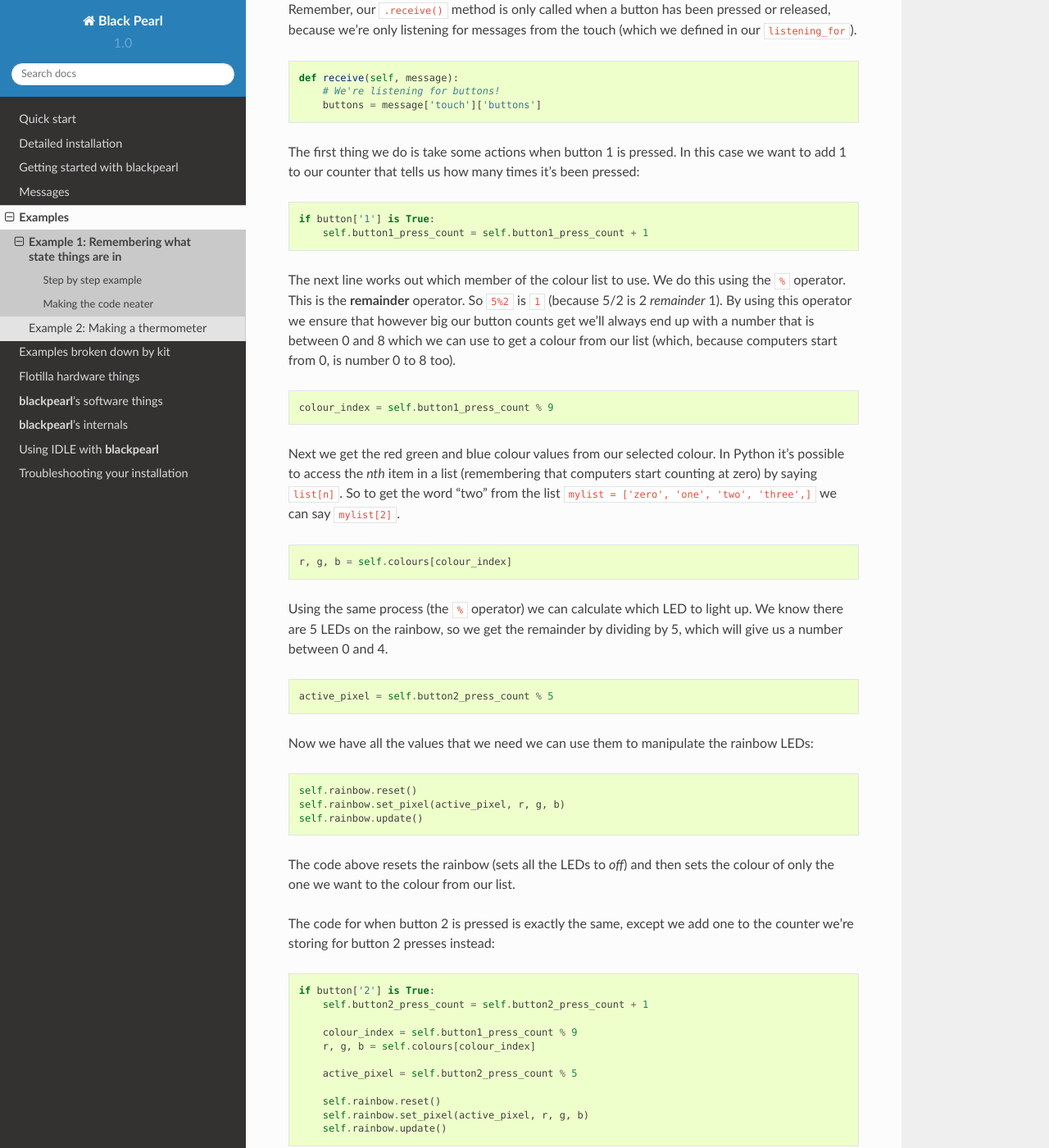
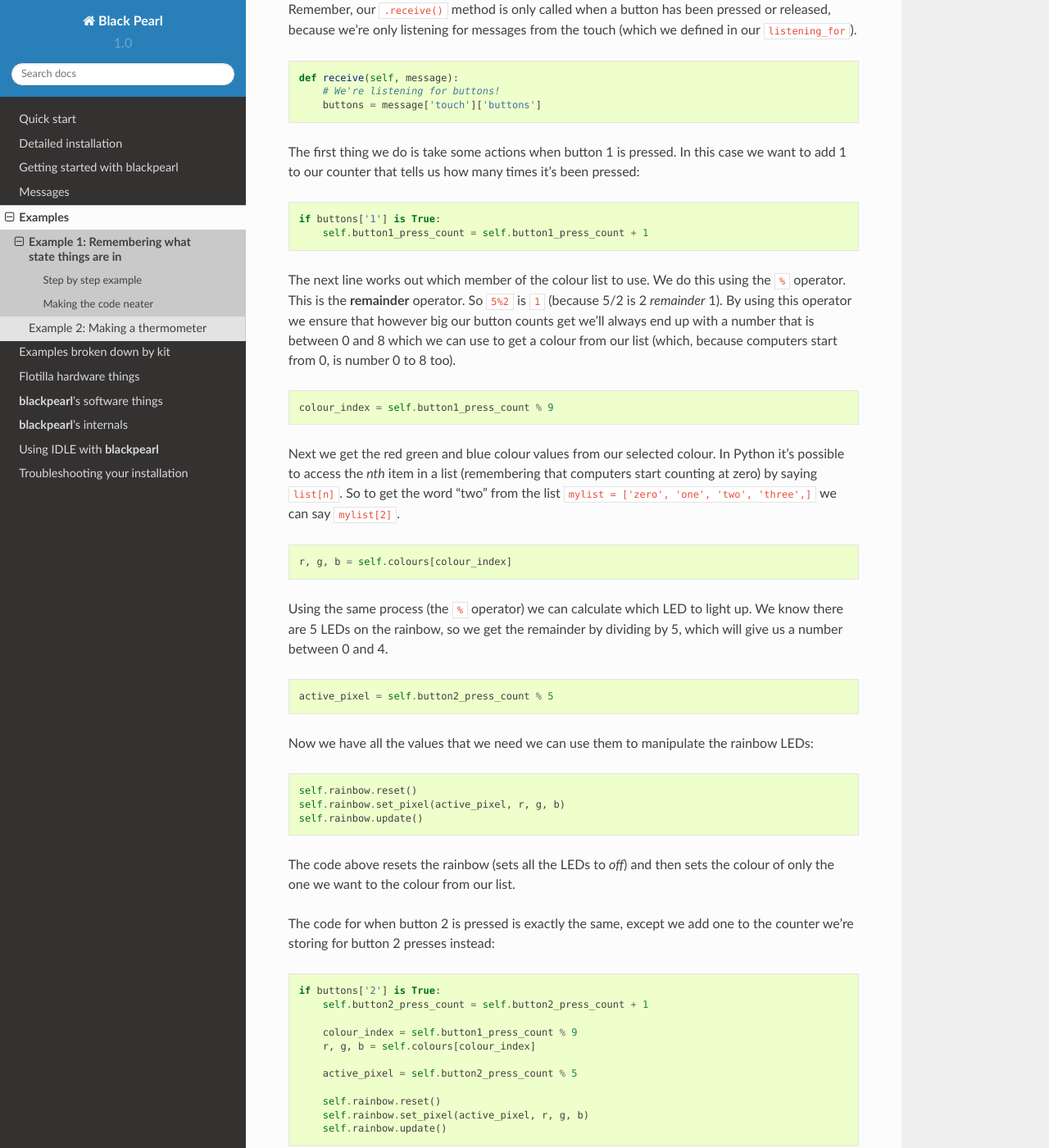
Before and after one commit to offmessage/blackpearl, a Sphinx documentation site: the page built from docs/examples/example_1.rst, in a window 1280 px wide and 1400 px high, scrolled down 2647 px. Shown: the whole window at 82% size. Built offline with Sphinx 7.4.7 and the Read the Docs theme 2.0.0, drawn with Linux system fonts in a browser that asks for light colours; some of the changed text lies outside the part shown.

Commit message:
Debugging examples and documentation

```diff
--- a/docs/examples/example_1.rst
+++ b/docs/examples/example_1.rst
@@ -143,7 +143,7 @@
 case we want to add 1 to our counter that tells us how many times it's been
 pressed::
 
-          if button['1'] is True:
+          if buttons['1'] is True:
               self.button1_press_count = self.button1_press_count + 1
 
 The next line works out which member of the colour list to use. We do this
@@ -188,7 +188,7 @@
 The code for when button 2 is pressed is exactly the same, except we add one
 to the counter we're storing for button 2 presses instead::
 
-          if button['2'] is True:
+          if buttons['2'] is True:
               self.button2_press_count = self.button2_press_count + 1
 
               colour_index = self.button1_press_count % 9
@@ -250,10 +250,10 @@
 
       def receive(self, message):
         buttons = message['touch']['buttons']
-        if button['1'] is True:
+        if buttons['1'] is True:
             self.button1_press_count += 1
             self.update_rainbow()
-        if button['2'] is True:
+        if buttons['2'] is True:
             self.button2_press_count += 1
             self.update_rainbow()
 
@@ -306,10 +306,10 @@
 
       def receive(self, message):
           buttons = message['touch']['buttons']
-          if button['1'] is True:
+          if buttons['1'] is True:
               self.button1_press_count += 1
               self.update_rainbow()
-          if button['2'] is True:
+          if buttons['2'] is True:
               self.button2_press_count += 1
               self.update_rainbow()
 
```
Also changed, not shown: 3 other files.
